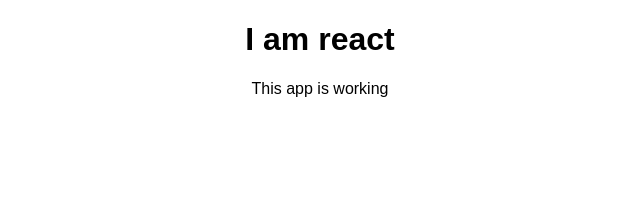
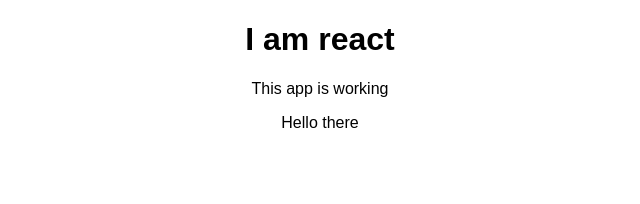
Before and after one commit to macabdul9/react-learning, a React (Create React App) app in the folder intro-app/: page / in a window 1280 px wide. Shown: the top 204 px of the page, without its empty margins (320-960 px from the left). Built offline with nearby package versions, Linux system fonts and the light colour scheme.

Commit message:
add files via terminal

```diff
--- a/intro-app/src/App.js
+++ b/intro-app/src/App.js
@@ -8,6 +8,7 @@ class App extends Component {
       <div className="App">
         <h1>I am react</h1>
         <p>This app is working</p>
+        <p>Hello there</p>
       </div>
     );
   }
```
